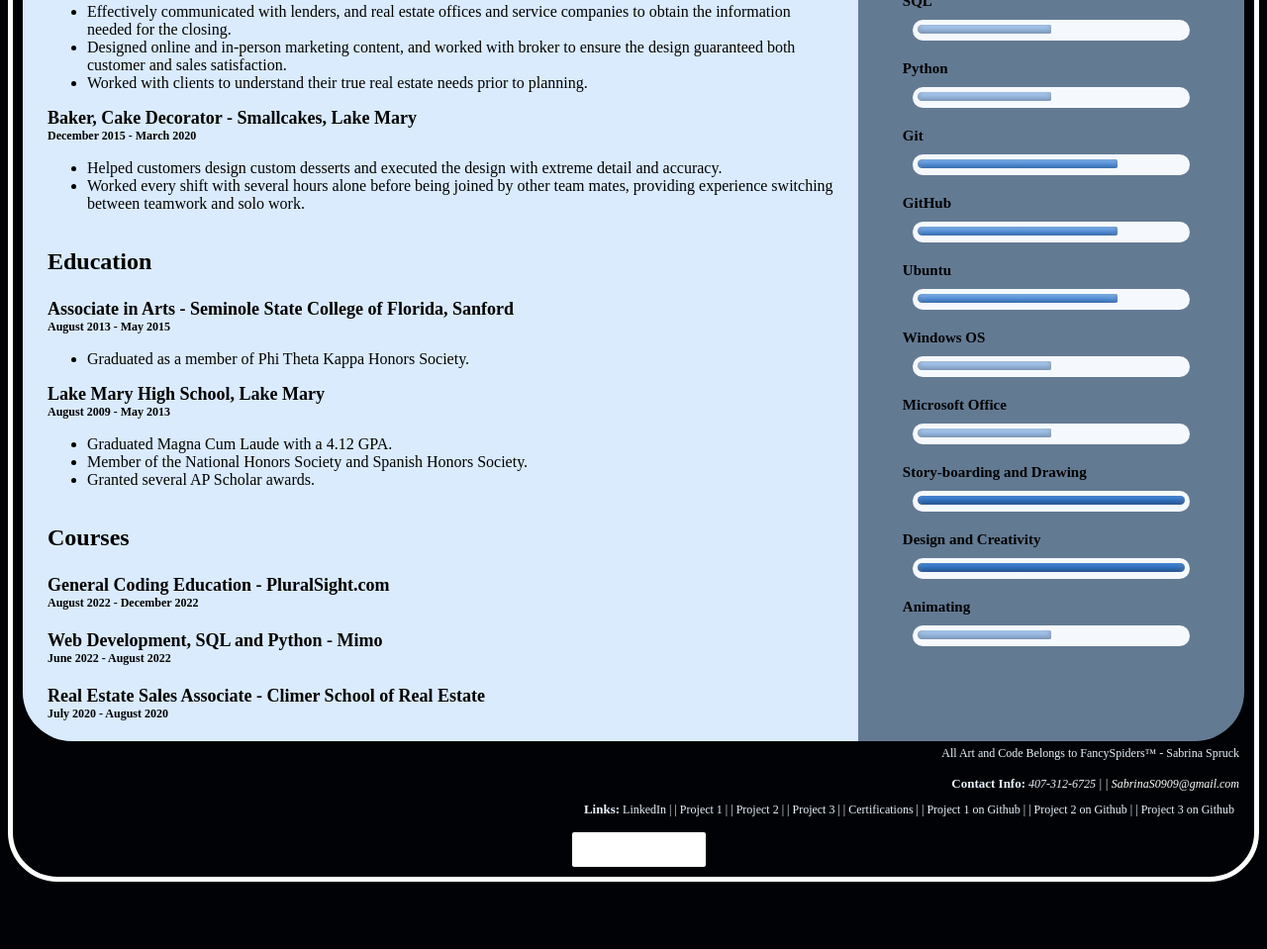
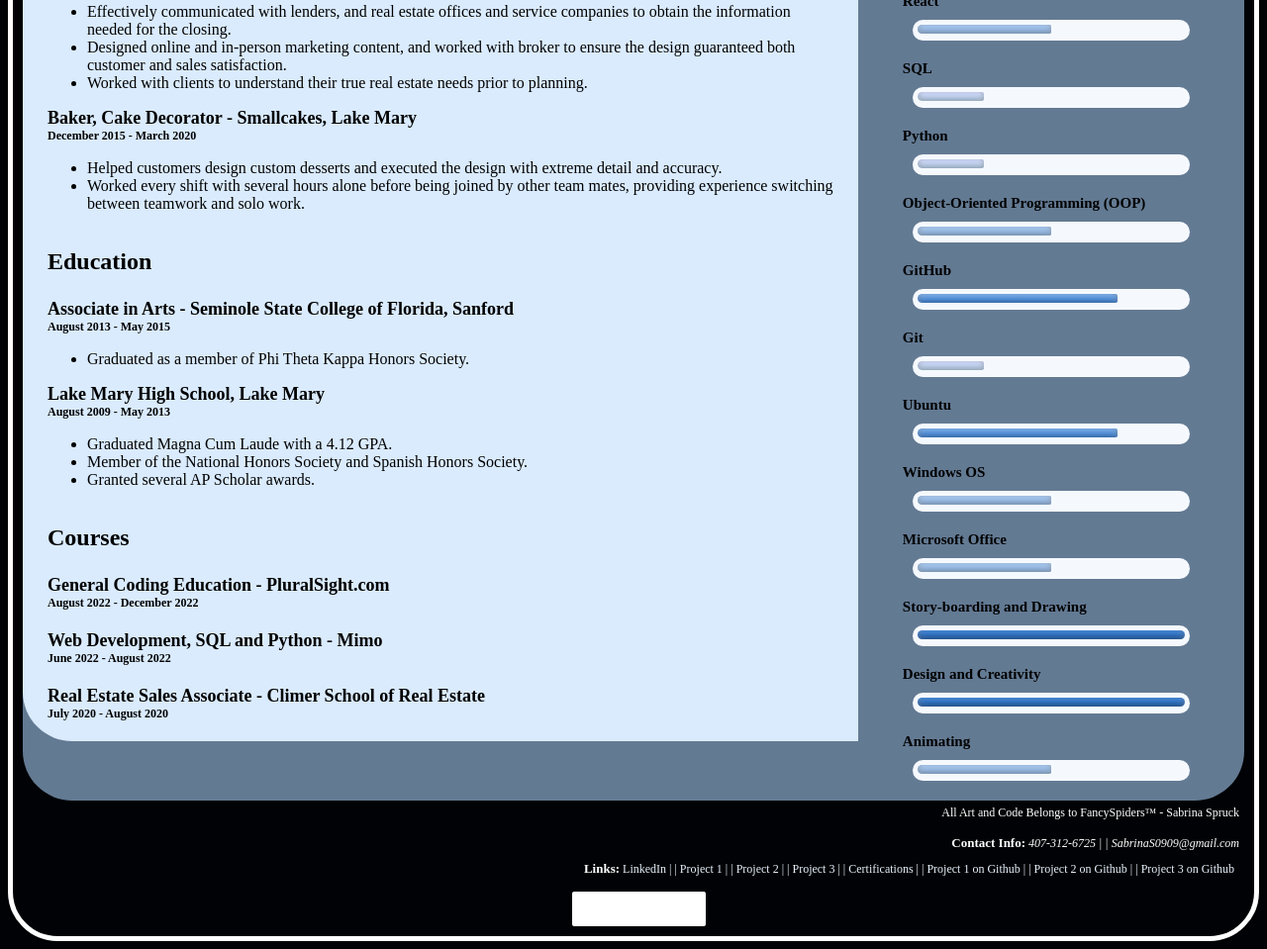
Before and after one commit to SabrinaS0909/ResumeWebsiteProject, a plain HTML site: page index.html in a window 1280 px wide. Shown: the part 602-1561 px from the top of the page at 99% size. Before the commit the page ends 1501 px from the top, so only its background shows below. Drawn offline with Linux system fonts and the light colour scheme; a script that the page names is missing.

Commit message:
updated skills

```diff
--- a/index.html
+++ b/index.html
@@ -101,21 +101,29 @@
 						<div class="meter threeFourth">
     							<span style="width: 75%" class="seventyFivePercent"></span>
   						</div>
+  					React
+						<div class="meter half">
+    							<span style="width: 50%" class="fiftyPercent"></span>
+  						</div>
 					SQL
+						<div class="meter oneFourth">
+    						<span style="width: 25%" class="twentyFivePercent"></span>
+  						</div>
+					Python
+						<div class="meter oneFourth">
+    						<span style="width: 25%" class="twentyFivePercent"></span>
+  						</div>
+					Object-Oriented Programming (OOP)
 						<div class="meter half">
     						<span style="width: 50%" class="fiftyPercent"></span>
-  						</div>
-					Python
-						<div class="meter half">
-    						<span style="width: 50%" class="fiftyPercent"></span>
-  						</div>
-					Git
-						<div class="meter threeFourth">
-    						<span style="width: 75%" class="seventyFivePercent"></span>
   						</div>
 					GitHub
 						<div class="meter threeFourth">
     						<span style="width: 75%" class="seventyFivePercent"></span>
+  						</div>
+  					Git
+						<div class="meter oneFourth">
+    						<span style="width: 25%" class="twentyFivePercent"></span>
   						</div>
 					Ubuntu
 						<div class="meter threeFourth">
--- a/stylesheet.css
+++ b/stylesheet.css
@@ -68,17 +68,16 @@ button {
 }
 	main, aside {
 		padding: 0 25px 0 25px;
+		height: 100%;
 	}
 	main {
 		display: flex;
 		flex-direction: column;
-		height: 80%;
 		width: 70%;
 		background-color: #daebfe;
 		border-radius: 0 0 0 50px;
 	}
 	aside {
-		height: 100%;
 		width: 30%;
 		margin-top: 20px;
 	}
@@ -112,11 +111,14 @@ span {
 	.half > span {
 		background-image: linear-gradient(center bottom, rgb(43, 194, 83) 37%, rgb(84, 240, 84) 69%);
 	}
+	.oneFourth > span {
+		background-image: linear-gradient(#c9d4fe, #c5e2fe);
+	}
 footer, .footer {
 	height: 5%;
 	width: 100%;
 	text-align: right;
-	color: #e9f3fe;
+	color: white;
 	position: relative;
 	right: 10px;
 	background-color: transparent;
```
